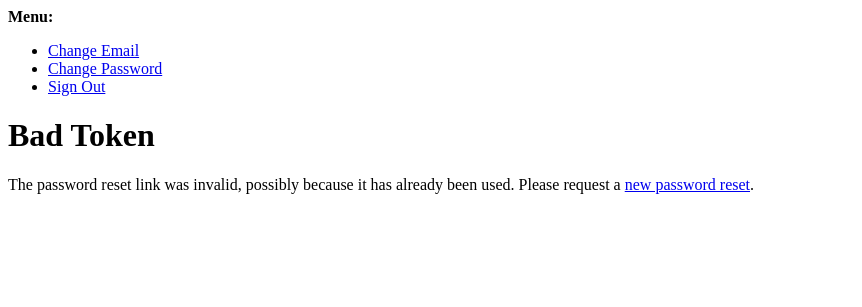
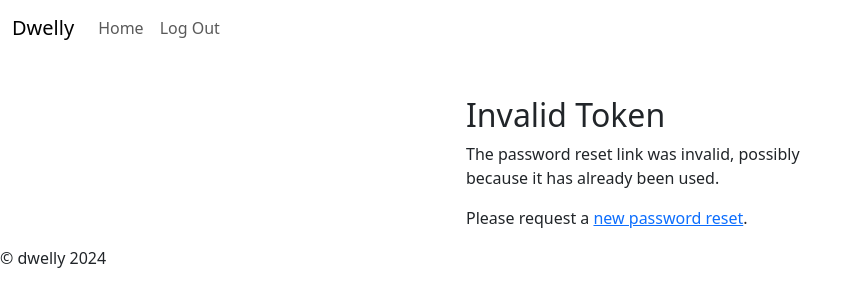
Before and after one commit to vagashkov/dwelly, a Django app: a page that, after the commit, uses src/templates/_base.html in a window 1280 px wide. Shown: the top 307 px of the page, without its empty margins (0-862 px from the left). Run offline with Django 5.2, Linux system fonts and the light colour scheme; the visitor is signed in with stand-in values (Sample User, id 1); data comes from the database, SQL or seed files in the repository; parts of the project's set-up code (start-up, migrations or seed data) failed here and were passed over; some libraries are stand-ins or nearby versions.

Commit message:
Update standard allauth templates

```diff
--- a/src/requirements.txt
+++ b/src/requirements.txt
@@ -1,6 +1,8 @@
 asgiref==3.8.1
+crispy-bootstrap5==2024.2
 Django==5.1.1
 django-allauth==64.2.1
+django-crispy-forms==2.3
 environs==11.0.0
 flake8==7.1.1
 marshmallow==3.22.0
--- a/src/static/css/base.css
+++ b/src/static/css/base.css
@@ -11,10 +11,6 @@ html {
 
 body {
   background-color: #e5e8ef;
-  background-image: url("https://plus.unsplash.com/premium_photo-1714679969518-a05e1b8451d8?q=80&w=1932&auto=format&fit=crop&ixlib=rb-4.0.3&ixid=M3wxMjA3fDB8MHxwaG90by1wYWdlfHx8fGVufDB8fHx8fA%3D%3D");
-  background-attachment:fixed;
-  background-repeat: no-repeat;
-  background-size: cover;
 }
 
 header {
--- a/src/templates/_base.html
+++ b/src/templates/_base.html
@@ -6,13 +6,20 @@
     <meta name="viewport" content="width=device-width, initial-scale=1.0" />
     <link href="https://cdn.jsdelivr.net/npm/bootstrap@5.3.1/dist/css/bootstrap.min.css" rel="stylesheet" integrity="sha384-4bw+/aepP/YC94hEpVNVgiZdgIC5+VKNBQNGCHeKRQN+PtmoHDEXuppvnDJzQIu9" crossorigin="anonymous">
     <link rel="stylesheet" href="https://cdn.jsdelivr.net/npm/@fortawesome/fontawesome-free@6.2.1/css/fontawesome.min.css" integrity="sha384-QYIZto+st3yW+o8+5OHfT6S482Zsvz2WfOzpFSXMF9zqeLcFV0/wlZpMtyFcZALm" crossorigin="anonymous">
+    <link rel="shortcut icon" type="image/png" href="{% static 'images/favicon.ico' %}"/>
+    {% block css_files %}{% endblock %}
     <title>{% block title %}{% endblock title %}</title>
 </head>
 <body>
 <header>
     {% include "partials/_navigator.html" %}
 </header>
-{% block content %}{% endblock content %}
+<div class="container">
+    {% include "partials/_messages.html" %}
+</div>
+<div class="container">
+    {% block content %}{% endblock content %}
+</div>
 <footer>
     {% include "partials/_footer.html" %}
 </footer>
--- /dev/null
+++ b/src/templates/account/email/email_confirmation_subject.txt
@@ -0,0 +1,4 @@
+{% load i18n %}
+{% autoescape off %}
+{% blocktrans %}Welcome to Dwellr! Please confirm Your Sign Up{% endblocktrans %}
+{% endautoescape %}
--- /dev/null
+++ b/src/templates/account/password_reset_from_key.html
@@ -0,0 +1,32 @@
+<!-- templates/account/password_reset_from_key.html -->
+{% extends "_base.html" %}
+{% load i18n %}
+{% load crispy_forms_tags %}
+{% block title %}{% trans "Change Password" %}{% endblock title %}
+{% block content %}
+<div class="container">
+    <div class="row justify-content-center">
+        <div class="col-lg-4">
+            <div class="mt-5">
+                {% if token_fail %}
+                    <p class="h2">{% trans "Invalid Token" %}</p>
+                    {% url 'account_reset_password' as passwd_reset_url %}
+                    <p>
+                        {% blocktrans %}The password reset link was invalid, possibly because it has already been used.{% endblocktrans %}
+                    </p>
+                    <p>
+                        {% blocktrans %}Please request a <a href="{{ passwd_reset_url }}"> new password reset</a>.{% endblocktrans %}
+                    </p>
+                {% else %}
+                    <p class="h2">{% trans "Change Password" %}</p>
+                    <form method="post" class="mt-3">
+                        {% csrf_token %}
+                        {{ form|crispy }}
+                        <button class="btn btn-success btn-block" type="submit">Change password</button>
+                    </form>
+                {% endif %}
+            </div>
+        </div>
+    </div>
+</div>
+{% endblock content %}
--- /dev/null
+++ b/src/templates/partials/_messages.html
@@ -0,0 +1,19 @@
+<div class="container">
+    <div class="row justify-content-center">
+        <div class="col-lg-4">
+            <div class="mt-5">
+                {% if messages %}
+                    <ul class="messages">
+                        {% for message in messages %}
+                            <li class="{{ message.tags }}">
+                                <p class="alert-success" style="padding-top: 5px; padding-bottom: 5px;">
+                                    {{ message }}
+                                </p>
+                            </li>
+                        {% endfor %}
+                    </ul>
+                {% endif %}
+            </div>
+        </div>
+    </div>
+</div>
--- a/src/templates/partials/_navigator.html
+++ b/src/templates/partials/_navigator.html
@@ -1,9 +1,27 @@
-<nav>
-<a href="{% url 'home' %}">Home</a>
-{% if user.is_authenticated %}
-    <a href="{% url 'account_logout' %}">Log Out</a>
-{% else %}
-    <a href="{% url 'account_login' %}">Log In</a>
-    <a href="{% url 'account_signup' %}">Sign Up</a>
-{% endif %}
+<nav class="navbar navbar-expand-md fixed-top main-nav">
+    <div class="container-fluid">
+        <a class="navbar-brand" href="#">Dwelly</a>
+        <button class="navbar-toggler" type="button" data-bs-toggle="collapse" data-bs-target="#navbarCollapse" aria-controls="navbarCollapse" aria-expanded="false" aria-label="Toggle navigation">
+            <span class="navbar-toggler-icon"></span>
+        </button>
+        <div class="collapse navbar-collapse" id="navbarCollapse">
+            <ul class="navbar-nav me-auto mb-2 mb-md-0">
+                <li class="nav-item">
+                    <a class="nav-link" href="{% url 'home' %}">Home</a>
+                </li>
+                {% if user.is_authenticated %}
+                    <li class="nav-item">
+                        <a class="nav-link" href="{% url 'account_logout' %}">Log Out</a>
+                    </li>
+                {% else %}
+                    <li class="nav-item">
+                        <a class="nav-link" href="{% url 'account_login' %}">Log In</a>
+                    </li>
+                    <li class="nav-item">
+                        <a class="nav-link" href="{% url 'account_signup' %}">Sign Up</a>
+                    </li>
+                {% endif %}
+            </ul>
+        </div>
+    </div>
 </nav>
```
Also changed, not shown: src/config/settings.py (+7 -0 lines), src/templates/account/email/email_confirmation_message.txt (added, +8 -0 lines), src/templates/account/email_confirm.html (added, +22 -0 lines), src/templates/account/login.html (added, +22 -0 lines), src/templates/account/logout.html (added, +22 -0 lines), src/templates/account/password_reset.html (added, +24 -0 lines), src/templates/account/password_reset_done.html (added, +23 -0 lines), src/templates/account/password_reset_from_key_done.html (added, +21 -0 lines), src/templates/account/signup.html (+5 -4 lines), src/static/images/favicon.ico (added).
